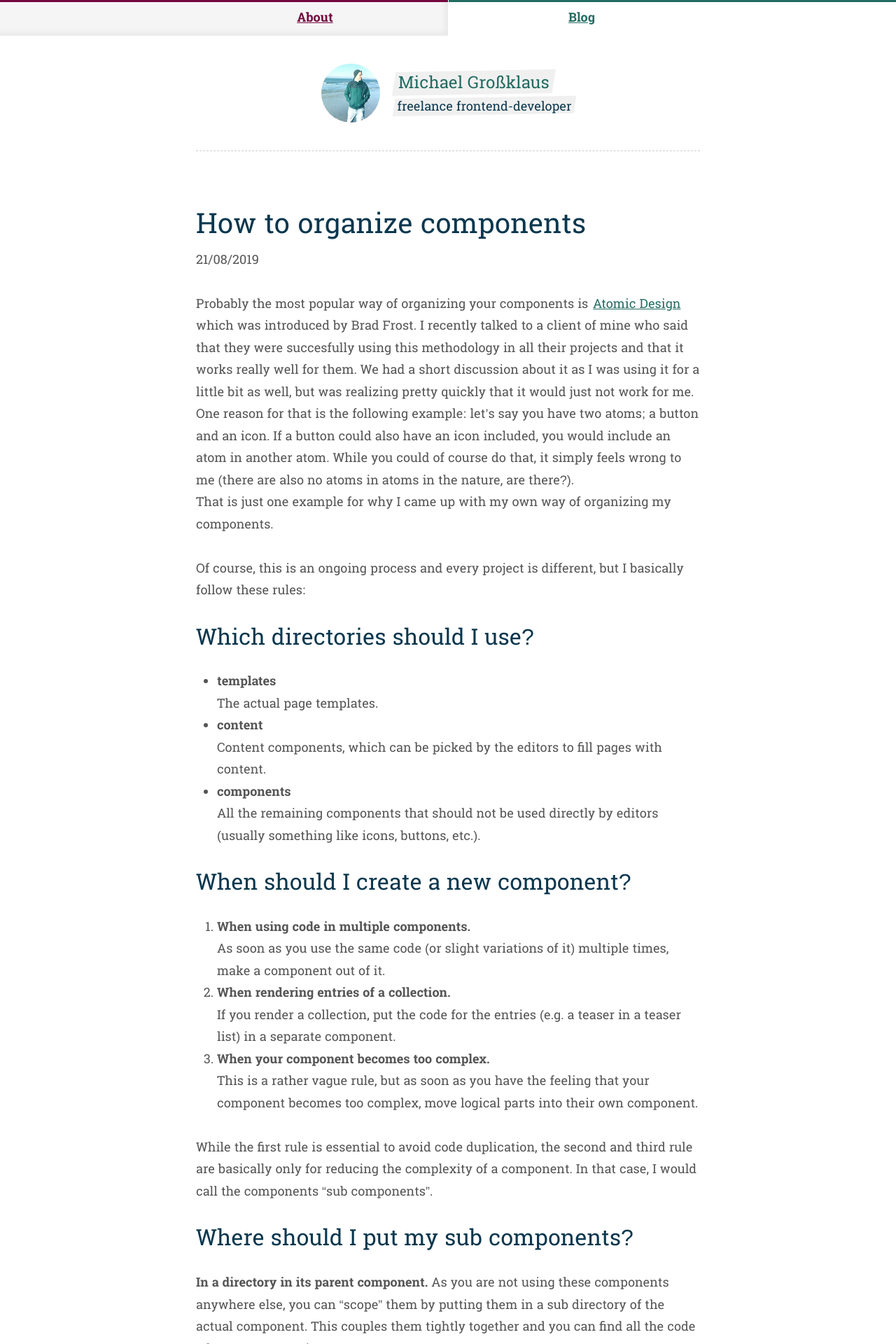
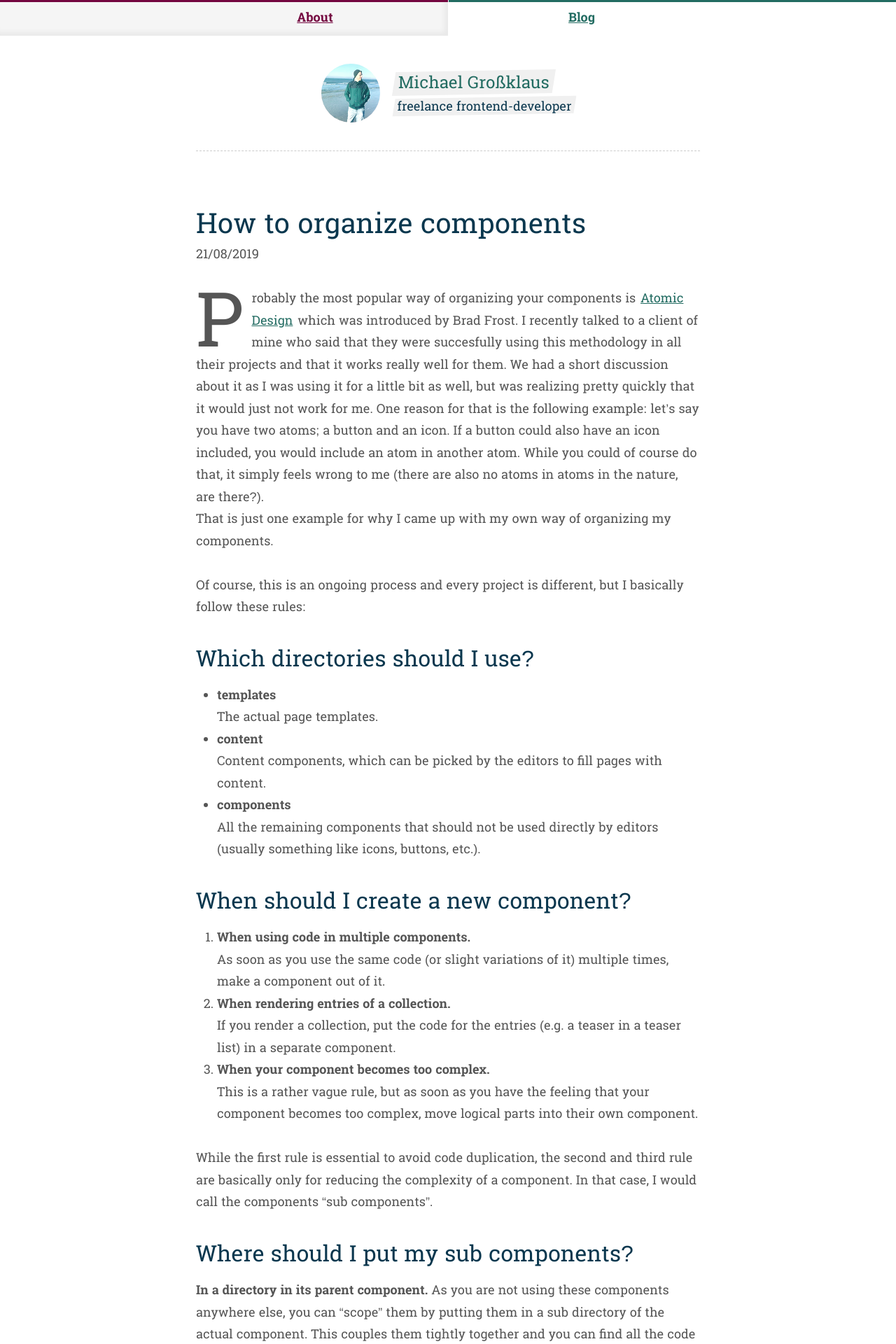
Before and after one commit to mgrsskls/blog, a Jekyll site: the page built from _posts/2019-08-21-how-to-organize-components.md, in a window 1280 px wide. Shown: the top 1920 px of the page at 70% size. Built offline with Jekyll 4.4.1, drawn with Linux system fonts in a browser that asks for light colours.

```diff
--- a/_includes/css/blog.css
+++ b/_includes/css/blog.css
@@ -16,11 +16,16 @@
 /* +post */
 .Post-date {
   display: block;
-  margin: 1.5rem 0 0;
+  margin-top: 0.75rem;
 }
 
 .Post-content {
   padding: 1.75em 0 0;
+}
+
+.Post-content > p:first-child::first-letter {
+  float: left;
+  line-height: 0.6;
 }
 
 .Post-content img {
@@ -54,12 +59,22 @@
 }
 
 @media (max-width: 36em) {
+  .Post-content > p:first-child::first-letter {
+    font-size: 3.6em;
+    margin: 0.15em 0.1em 0 0;
+  }
+
   .Pagination-item:not(:first-child) {
     margin-top: 1.75em;
   }
 }
 
 @media (min-width: 36.025em) {
+  .Post-content > p:first-child::first-letter {
+    font-size: 6em;
+    margin: 0.1em 0.1em 0 0;
+  }
+
   .Pagination {
     display: flex;
     flex-wrap: wrap;
--- a/_includes/css/font.css
+++ b/_includes/css/font.css
@@ -1,5 +1,6 @@
 /* https://fonts.googleapis.com/css?family=Roboto+Slab:400,700&text=QWERTZUIOPASDFGHJKLYXCVBNMqwertzuioöpasdfghjklyxcvbnm%C3%9F1234567890,.-/&() */
 @font-face {
+  font-display: swap;
   font-family: "Roboto Slab";
   font-style: normal;
   font-weight: 400;
@@ -8,6 +9,7 @@
 }
 
 @font-face {
+  font-display: swap;
   font-family: "Roboto Slab";
   font-style: normal;
   font-weight: bold;
--- a/_includes/css/styles.css
+++ b/_includes/css/styles.css
@@ -59,16 +59,12 @@
 
 .Content h1:not([class]) {
   font-size: var(--h1-fontSize);
-}
-
-.Content h1:not([class]),
-.Content h2 {
   line-height: 1.1;
 }
 
 .Content h2 {
   font-size: var(--h2-fontSize);
-  margin-top: 1em;
+  line-height: 1.2;
 }
 
 .Content h3 {
@@ -130,6 +126,16 @@
   margin-top: 1.75em;
 }
 
+.Copy ol {
+  list-style: decimal;
+  padding-left: 3rem;
+}
+
+.Copy ul {
+  list-style: disc;
+  padding-left: 3rem;
+}
+
 .Copy picture {
   display: block;
 }
@@ -138,18 +144,14 @@
   margin-top: calc(12 / 24 * 1em);
 }
 
+.Copy h2 + p,
+.Copy h2 + ul,
+.Copy h2 + ol {
+  margin-top: 1em;
+}
+
 .Copy h3 + p {
   margin-top: calc(12 / 18 * 1em);
-}
-
-.Copy ol {
-  list-style: decimal;
-  padding-left: 3rem;
-}
-
-.Copy ul {
-  list-style: disc;
-  padding-left: 3rem;
 }
 
 .Content h2:first-child,
@@ -168,6 +170,10 @@
     --h2-fontSize: 2.6rem;
     --h3-fontSize: 2.2rem;
   }
+
+  .Content h2 {
+    margin-top: 1.769230769em;
+  }
 }
 
 @media (min-width: 32.025em) {
@@ -178,6 +184,10 @@
     --h2-fontSize: 3.2rem;
     --h3-fontSize: 2.4rem;
   }
+
+  .Content h2 {
+    margin-top: 1.1875em;
+  }
 }
 
 @media (min-width: 50em) {
```
